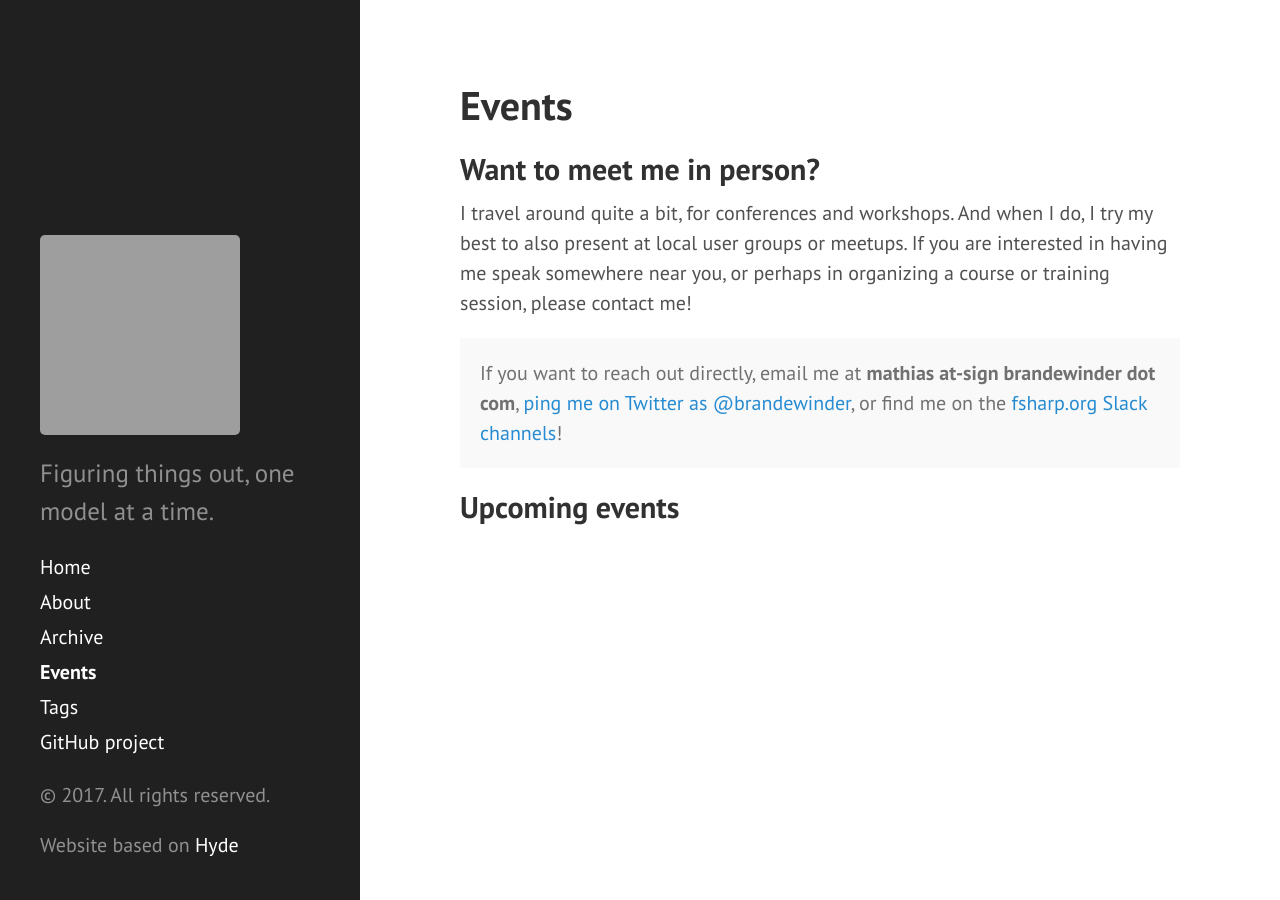
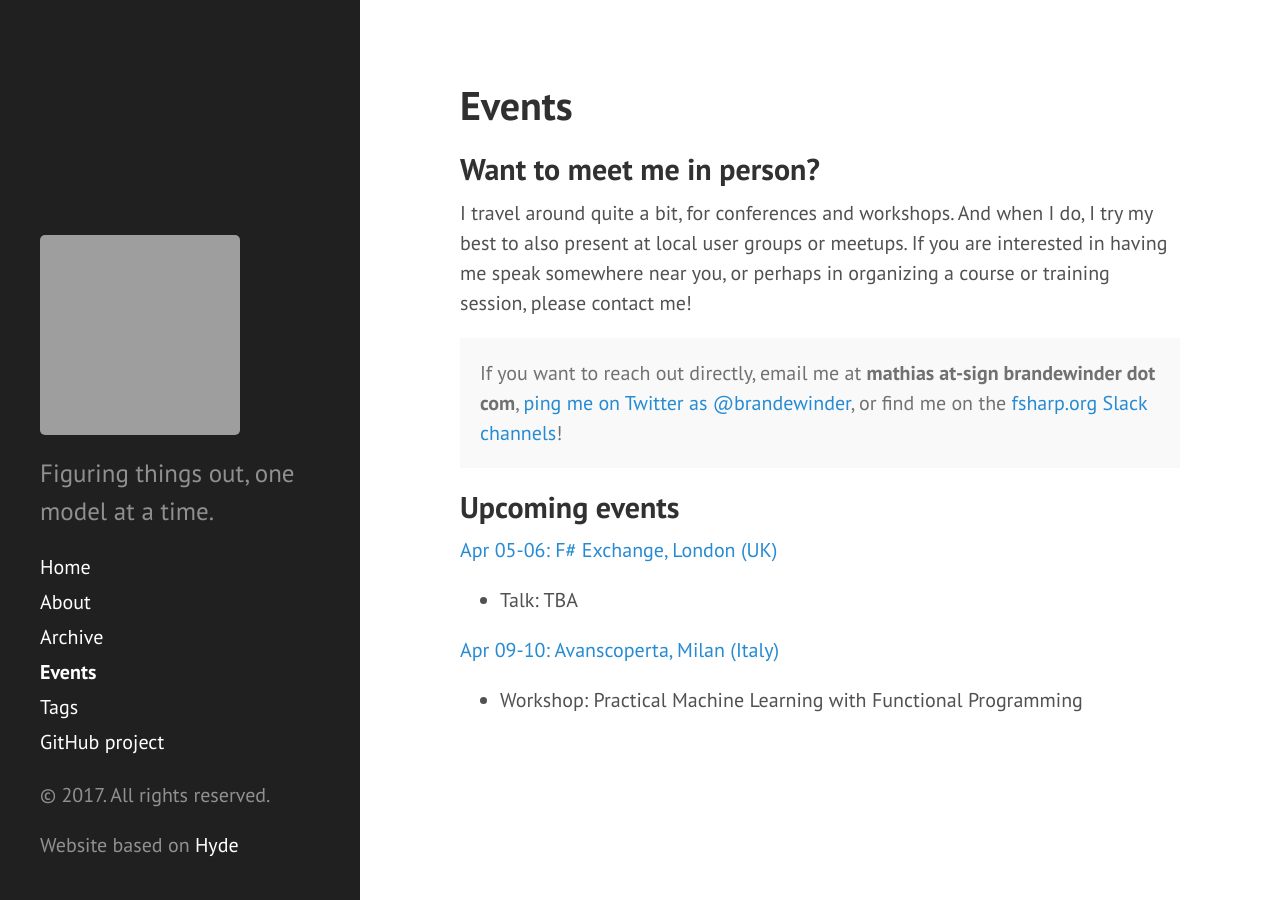
Before and after one commit to mathias-brandewinder/mathias-brandewinder.github.io, a Jekyll site: the page built from events.md, in a window 1280 px wide. Built offline with Jekyll 4.4.1, drawn with Linux system fonts in a browser that asks for light colours; comment, search, counter and statistics services are not loaded; grey boxes are pictures that could not be loaded.

Commit message:
Updated events

```diff
--- a/_data/events.json
+++ b/_data/events.json
@@ -1,6 +1,34 @@
 {
     "events":
     [
+        {
+            "host":"Avanscoperta",
+            "date":"2018-04-09",
+            "until":"2018-04-10",
+            "city":"Milan",
+            "country":"Italy",
+            "url":"http://www.avanscoperta.it/en/training/practical-machine-learning-with-functional-programming-workshop/",
+            "activities":
+            [
+                {
+                    "description":"Workshop: Practical Machine Learning with Functional Programming"
+                }
+            ]
+        },
+        {
+            "host":"F# Exchange",
+            "date":"2018-04-05",
+            "until":"2018-04-06",
+            "city":"London",
+            "country":"UK",
+            "url":"https://skillsmatter.com/conferences/9419-f-sharp-exchange-2018",
+            "activities":
+            [
+                {
+                    "description":"Talk: TBA"
+                }
+            ]
+        },
         {
             "host":"Trondheim Developer Conference",
             "date":"2017-10-30",
```
